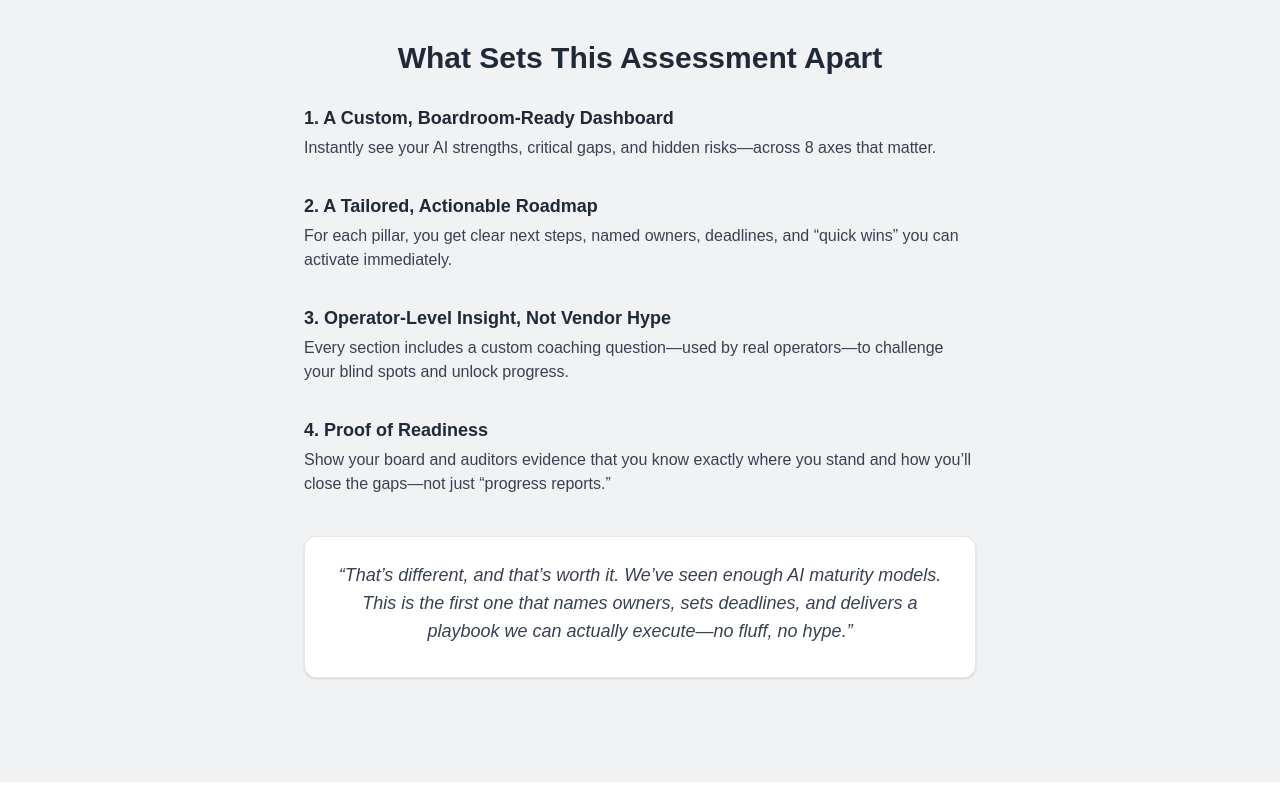
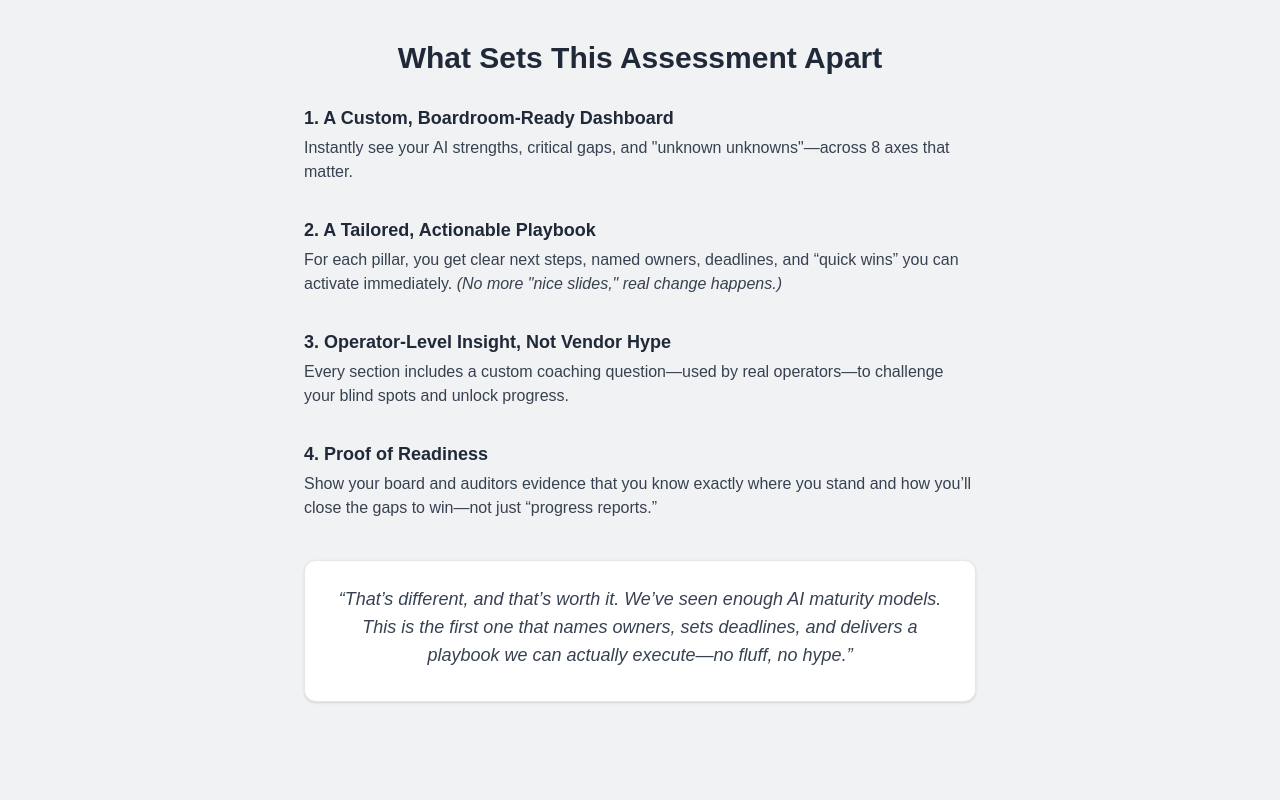
Before and after one commit to toviuncorksolutions/uncorksolutions-site, a Next.js app: page /ai-readiness-assessment in a window 1280 px wide. Shown: the part 720-1520 px from the top of the page. Built offline with nearby package versions, Linux system fonts and the light colour scheme; no server answers; a web font is replaced by a local one.

Commit message:
Copy changes on ARA

```diff
--- a/pages/ai-readiness-assessment.js
+++ b/pages/ai-readiness-assessment.js
@@ -267,11 +267,11 @@ export default function AIReadinessAssessment() {
             <ul className="space-y-8 text-left max-w-2xl mx-auto">
               <li>
                 <h3 className="font-semibold text-lg mb-1">1. A Custom, Boardroom-Ready Dashboard</h3>
-                <p className="text-gray-700">Instantly see your AI strengths, critical gaps, and hidden risks—across 8 axes that matter.</p>
+                <p className="text-gray-700">Instantly see your AI strengths, critical gaps, and &quot;unknown unknowns&quot;—across 8 axes that matter.</p>
               </li>
               <li>
-                <h3 className="font-semibold text-lg mb-1">2. A Tailored, Actionable Roadmap</h3>
-                <p className="text-gray-700">For each pillar, you get clear next steps, named owners, deadlines, and “quick wins” you can activate immediately.</p>
+                <h3 className="font-semibold text-lg mb-1">2. A Tailored, Actionable Playbook</h3>
+                <p className="text-gray-700">For each pillar, you get clear next steps, named owners, deadlines, and “quick wins” you can activate immediately. <em>(No more &quot;nice slides,&quot; real change happens.)</em></p>
               </li>
               <li>
                 <h3 className="font-semibold text-lg mb-1">3. Operator-Level Insight, Not Vendor Hype</h3>
@@ -279,7 +279,7 @@ export default function AIReadinessAssessment() {
               </li>
               <li>
                 <h3 className="font-semibold text-lg mb-1">4. Proof of Readiness</h3>
-                <p className="text-gray-700">Show your board and auditors evidence that you know exactly where you stand and how you’ll close the gaps—not just “progress reports.”</p>
+                <p className="text-gray-700">Show your board and auditors evidence that you know exactly where you stand and how you’ll close the gaps to win—not just “progress reports.”</p>
               </li>
             </ul>
             <div className="my-10 mx-auto max-w-2xl p-6 bg-white rounded-xl shadow border" aria-label="Testimonial">
@@ -520,11 +520,11 @@ export default function AIReadinessAssessment() {
             <ul className='text-left space-y-4 text-base md:text-lg text-gray-800 mb-7 mx-auto max-w-xl list-none'>
             <li>
                 <span className='font-semibold text-blue-700'>CIOs, CTOs, CDOs:</span>
-                {' '}Responsible for turning investment into impact, not just &quot;innovation theatre&quot;.
+                {' '}Responsible for turning investment into impact, not just experiments of &quot;innovation theatre&quot;.
             </li>
             <li>
                 <span className='font-semibold text-blue-700'>Product, Data, Ops, and Compliance Leaders:</span>
-                {' '}Need clarity, alignment, and an actionable plan.
+                {' '}Need clarity, alignment, and an exact actionable plan.
             </li>
             <li>
                 <span className='font-semibold text-blue-700'>Executives who know &quot;good&quot; isn’t good enough:</span>
```
